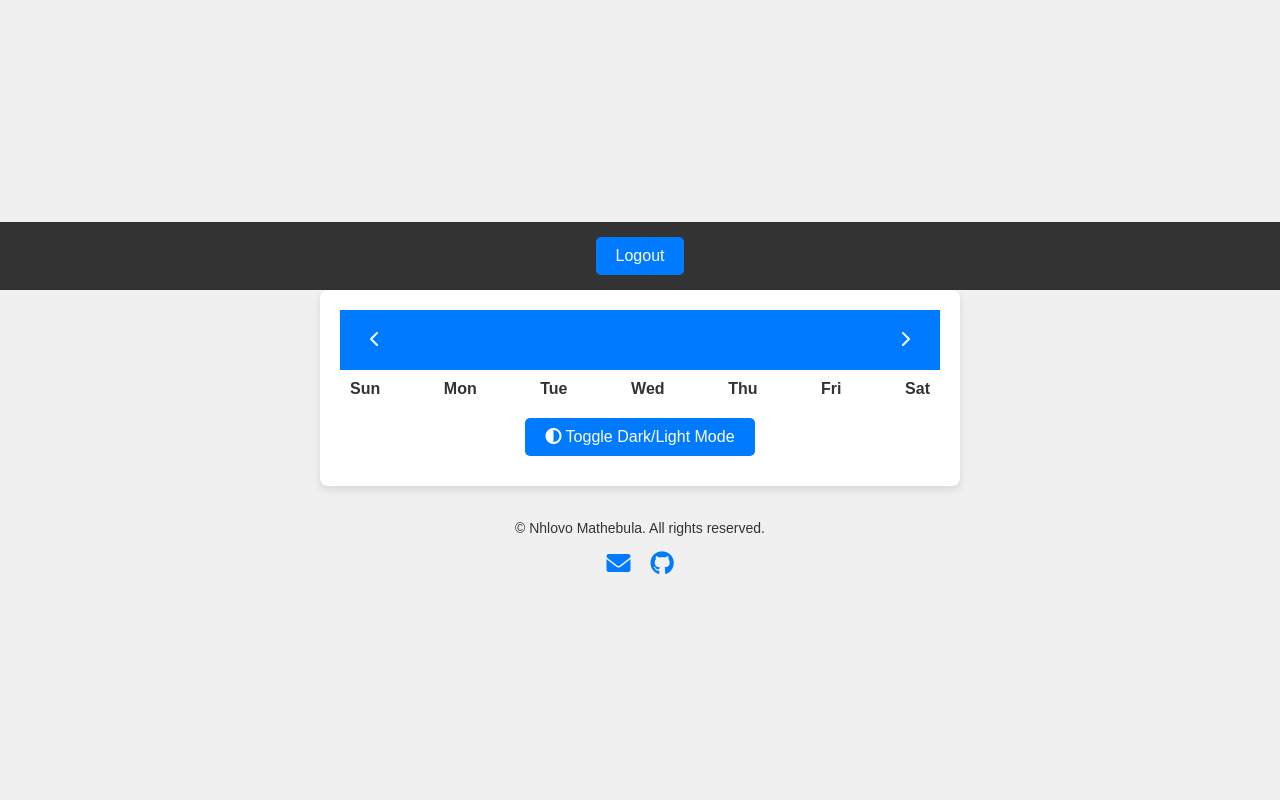
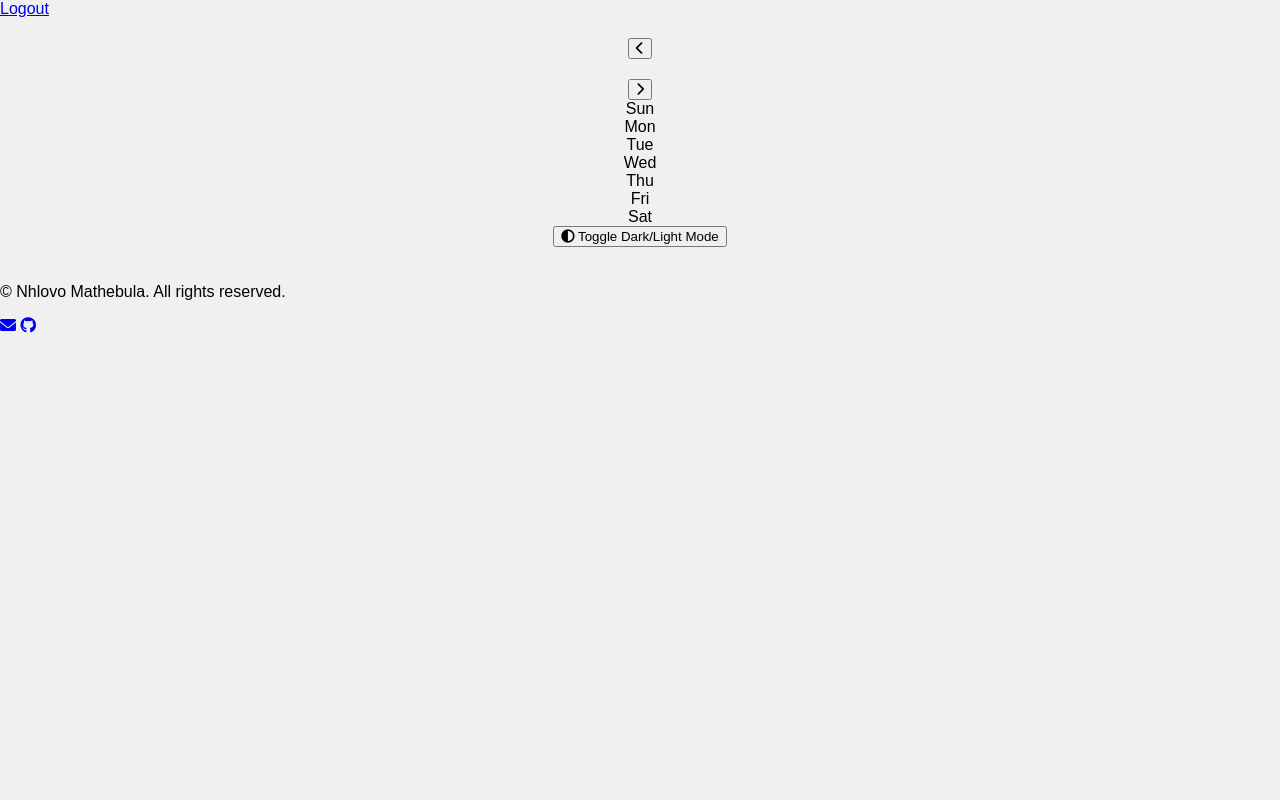
Before and after one commit to Nhlobo/Calendar-app, a Flask app: page / in a window 1280 px wide. Run offline with Flask 3, Linux system fonts and the light colour scheme; the visitor is signed in with stand-in values (Sample User, id 1).

Commit message:
Update styles.css

```diff
--- a/static/css/styles.css
+++ b/static/css/styles.css
@@ -1,186 +1,83 @@
-/* General Styles */
+/* Basic styles for calendar, login, and sign-up pages */
 body {
-    font-family: 'Arial', sans-serif;
+    font-family: Arial, sans-serif;
+    background-color: #f0f0f0;
     margin: 0;
     padding: 0;
-    background-color: #f0f0f0;
-    color: #333;
-    display: flex;
-    flex-direction: column;
-    align-items: center;
-    justify-content: center;
-    min-height: 100vh;
 }
 
 .container {
-    width: 90%;
-    max-width: 600px;
+    max-width: 800px;
     margin: 0 auto;
     padding: 20px;
-    background-color: #fff;
-    border-radius: 8px;
-    box-shadow: 0 4px 8px rgba(0, 0, 0, 0.1);
 }
 
-.header, .footer {
-    width: 100%;
-    text-align: center;
-    padding: 15px;
-}
-
-.header {
-    background-color: #333;
-    color: #fff;
-}
-
-.footer {
-    background-color: #f0f0f0;
-    color: #333;
-}
-
-.auth-buttons {
-    display: flex;
-    justify-content: center;
-    gap: 10px;
-}
-
-.auth-buttons .btn {
-    color: #fff;
-    background-color: #007bff;
-    padding: 10px 20px;
-    border-radius: 5px;
-    text-decoration: none;
-    font-size: 16px;
-}
-
-.auth-buttons .btn:hover {
-    background-color: #0056b3;
-}
-
-.calendar-container {
-    background-color: #fff;
-    border-radius: 8px;
-    overflow: hidden;
-    box-shadow: 0 4px 8px rgba(0, 0, 0, 0.1);
-}
-
-.calendar-header {
-    background-color: #007bff;
-    color: #fff;
-    padding: 10px;
+header {
     display: flex;
     justify-content: space-between;
     align-items: center;
 }
 
-.calendar-body {
-    padding: 10px;
+.calendar-container {
+    text-align: center;
 }
 
-.calendar-weekdays {
+.calendar {
+    display: inline-block;
+    margin: 20px auto;
+}
+
+#calendar-header {
     display: flex;
     justify-content: space-between;
-    font-weight: bold;
+    align-items: center;
 }
 
-.calendar-days {
+#calendar-days {
     display: flex;
     flex-wrap: wrap;
 }
 
-.calendar-days div {
-    width: calc(100% / 7);
-    height: 60px;
-    display: flex;
-    justify-content: center;
-    align-items: center;
-    margin: 2px 0;
+#calendar-days div {
+    width: 14.28%;
+    text-align: center;
+    padding: 10px;
+    box-sizing: border-box;
+}
+
+#calendar-events {
+    margin-top: 20px;
+}
+
+#event-form {
+    margin-bottom: 20px;
+}
+
+#events-list {
+    list-style: none;
+    padding: 0;
+}
+
+#events-list li {
+    border: 1px solid #ccc;
+    padding: 10px;
+    margin-bottom: 10px;
+    border-radius: 4px;
+}
+
+button {
     cursor: pointer;
 }
 
-.calendar-days div:hover {
-    background-color: #f0f0f0;
-    border-radius: 4px;
+.dark-mode {
+    background-color: #333;
+    color: #fff;
 }
 
-.calendar-days .today {
-    background-color: #007bff;
-    color: #fff;
-    border-radius: 50%;
+.dark-mode header {
+    background-color: #444;
 }
 
-.calendar-days .holiday {
-    background-color: #ff5722;
-    color: #fff;
-    border-radius: 50%;
+.dark-mode #calendar {
+    background-color: #555;
 }
-
-.controls {
-    display: flex;
-    justify-content: center;
-    padding: 10px;
-}
-
-button {
-    background-color: #007bff;
-    color: #fff;
-    border: none;
-    padding: 10px 20px;
-    cursor: pointer;
-    border-radius: 5px;
-    font-size: 16px;
-}
-
-button:hover {
-    background-color: #0056b3;
-}
-
-form {
-    display: flex;
-    flex-direction: column;
-    gap: 15px;
-}
-
-form input, form button {
-    padding: 10px;
-    border-radius: 5px;
-    border: 1px solid #ddd;
-}
-
-form input {
-    font-size: 16px;
-}
-
-form button {
-    background-color: #007bff;
-    color: #fff;
-    border: none;
-    cursor: pointer;
-    font-size: 16px;
-}
-
-form button:hover {
-    background-color: #0056b3;
-}
-
-footer {
-    margin-top: 20px;
-    font-size: 14px;
-}
-
-.footer-icons {
-    display: flex;
-    justify-content: center;
-    gap: 20px;
-    margin-top: 10px;
-}
-
-.footer-icons a {
-    color: #007bff;
-    font-size: 24px;
-    text-decoration: none;
-}
-
-.footer-icons a:hover {
-    color: #0056b3;
-    }
```
